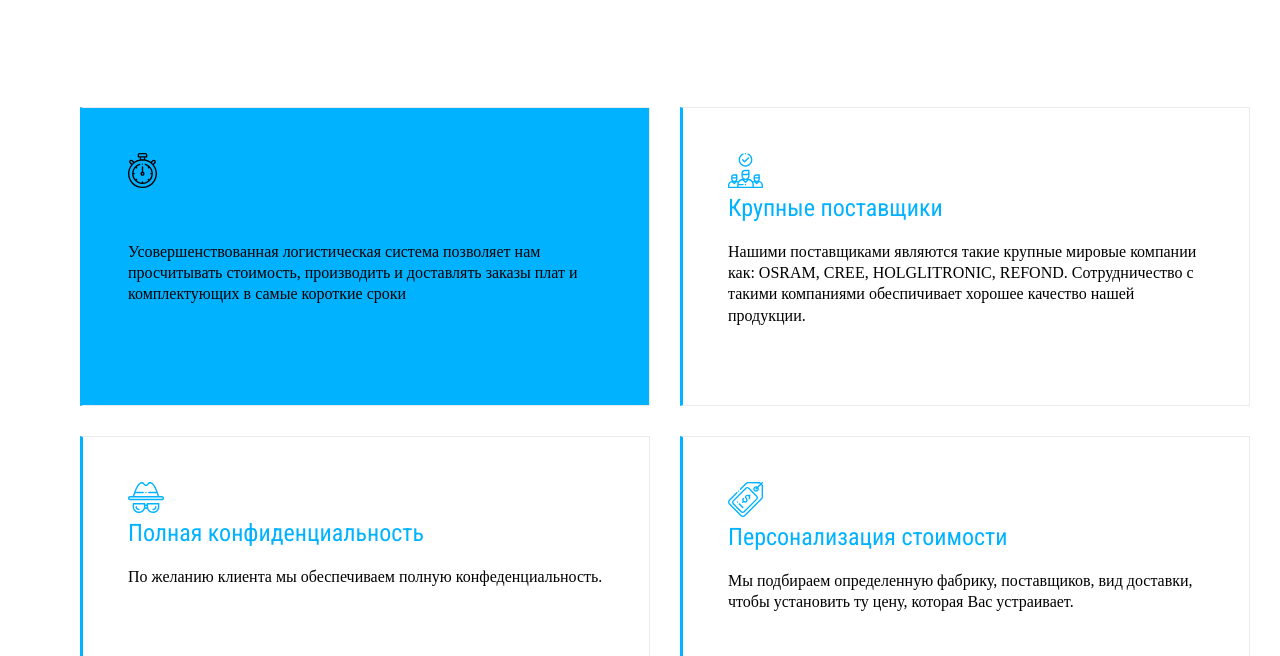
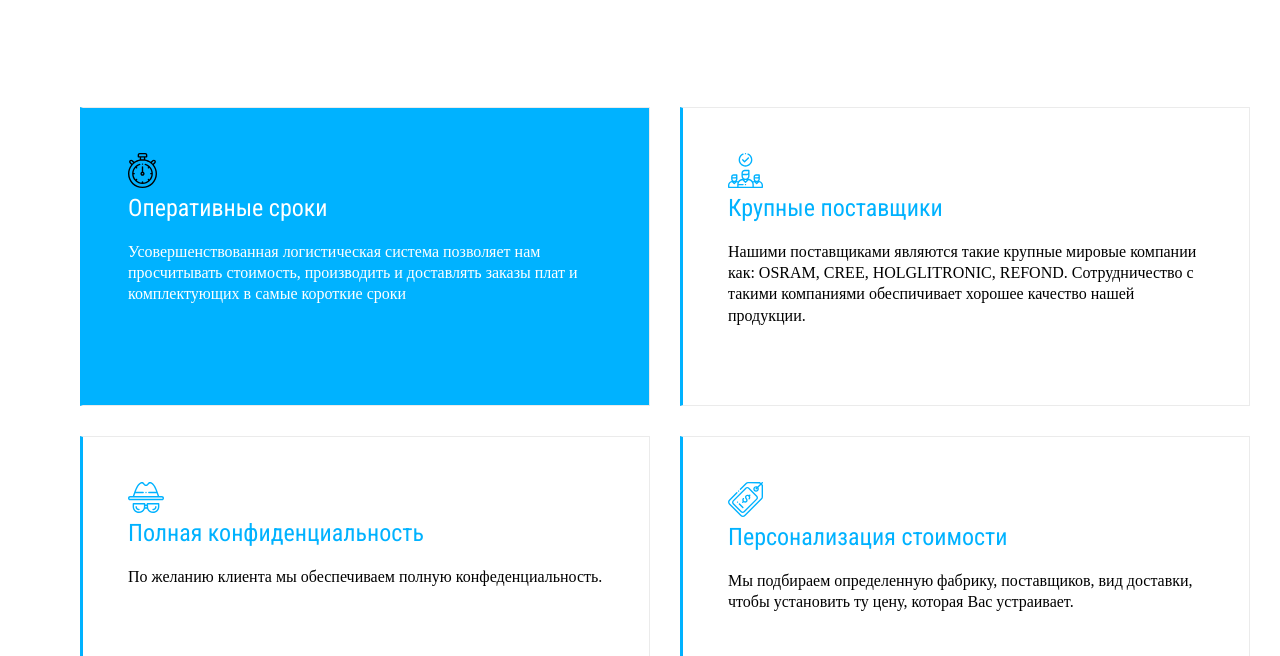
Before and after one commit to micke259/webrise-template, a website built with webpack: page public/index.html in a window 1280 px wide. In both pictures the pointer is over the element 365 px from the left and 1208 px from the top of the page. Shown: the part 952-1608 px from the top of the page. Built offline with nearby package versions, Linux system fonts and the light colour scheme; a web font is replaced by a local one.

Commit message:
minor ui fix

```diff
--- a/public/index.css
+++ b/public/index.css
@@ -24,7 +24,7 @@ body {
 	top: 0;
 	left: 0;
 	right: 0;
-	width: 100vw;
+	width: 100%;
 	height: 100vh;
 	display: none;
 	z-index: 2;
@@ -370,6 +370,8 @@ button {
 	background-color: #00B2FF;
 	cursor: pointer;
 	transition: all 0.3s ease;
+	color: #FFF;
+
 }
 
 .navigation h1 {
@@ -379,7 +381,15 @@ button {
 	font-weight: 400;
 	line-height: 140.625%;
 	color: #00B2FF;
+
 }
+.navigation:hover h1 {
+	color: #fff;
+
+}
+
+
+
 
 .navigation img {
 	fill: #00B2FF;
```
